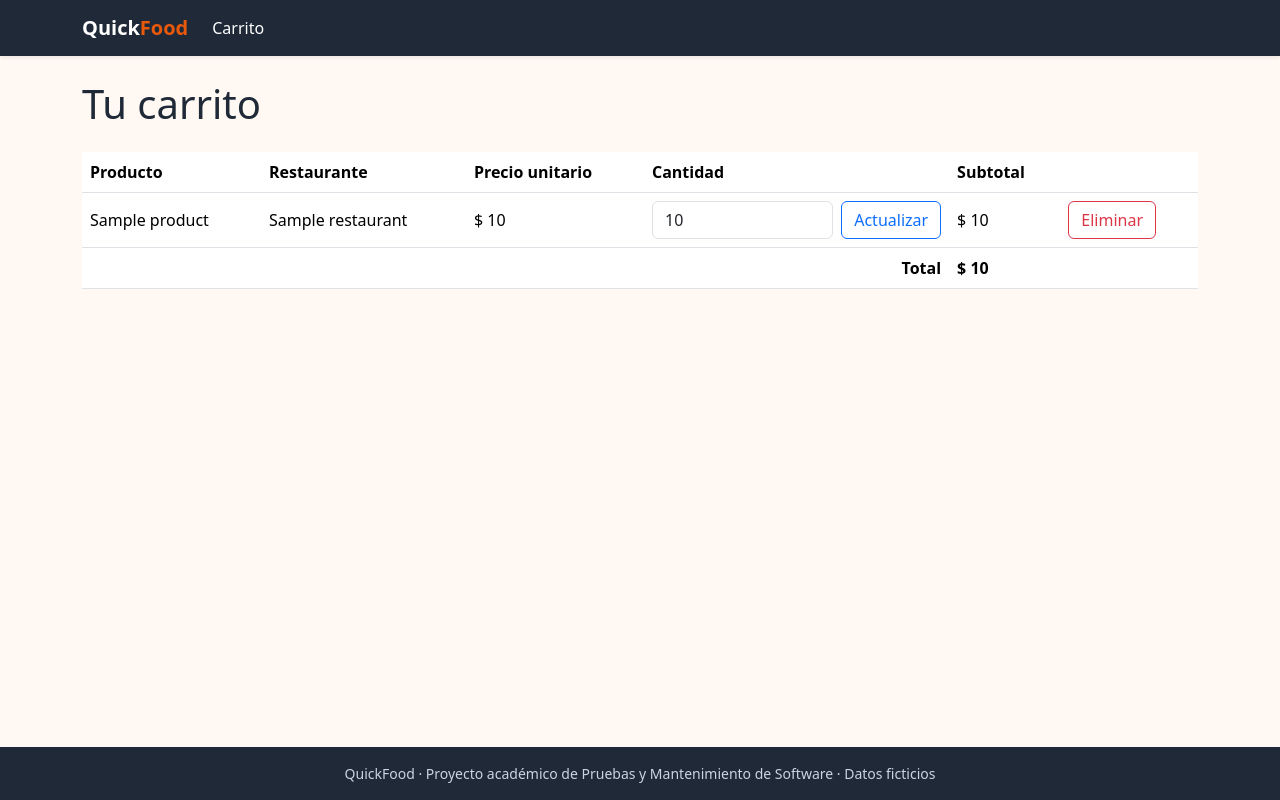
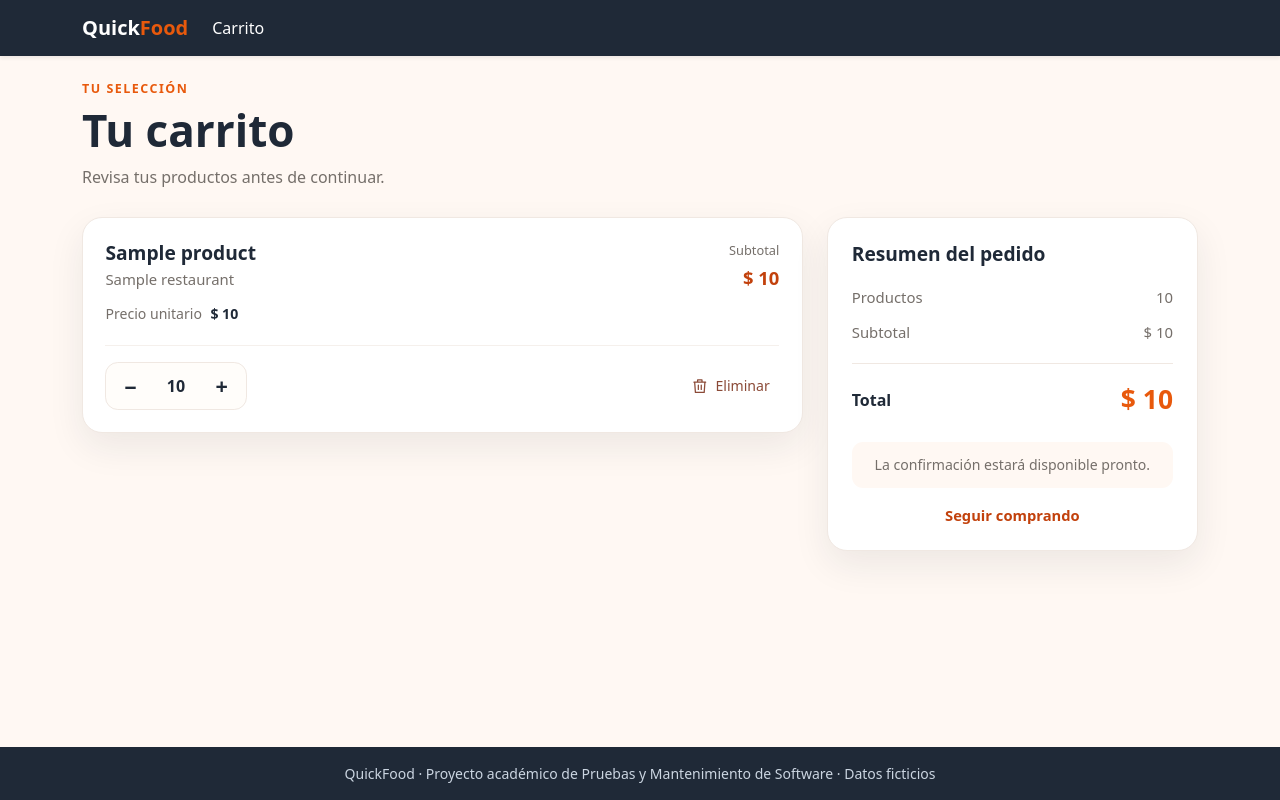
Before and after one commit to dramirezdlp99/quickfood, a Flask app: template app/templates/cart/view.html in a window 1280 px wide. Run offline with Flask 3, Linux system fonts and the light colour scheme; the template is opened without the code that fills it: most values are stand-ins (such as "Sample title", 1, 10 or a date in 2020).

Commit message:
feat(cart): diseno responsive del carrito con resumen y estado vacio

```diff
--- /dev/null
+++ b/app/static/css/cart.css
@@ -0,0 +1,67 @@
+#cart-page {
+  --cart-border: #f0e8e2;
+  --cart-muted: #756f6a;
+  --cart-shadow: 0 14px 36px rgba(31, 41, 55, .08);
+}
+
+.cart-header { margin-bottom: 1.75rem; }
+.cart-header h1 { margin: 0; color: var(--qf-dark); font-size: clamp(2rem, 4vw, 2.75rem); font-weight: 750; }
+.cart-eyebrow { margin-bottom: .35rem; color: var(--qf-primary); font-size: .78rem; font-weight: 700; letter-spacing: .12em; text-transform: uppercase; }
+.cart-intro { margin: .5rem 0 0; color: var(--cart-muted); }
+
+.cart-layout { display: grid; grid-template-columns: minmax(0, 1.65fr) minmax(17rem, .85fr); gap: 1.5rem; align-items: start; }
+.cart-items { display: grid; gap: 1rem; }
+.cart-item-card, .cart-summary-card, .cart-empty-card { border: 1px solid var(--cart-border); border-radius: 1.25rem; background: #fff; box-shadow: var(--cart-shadow); }
+.cart-item-card { padding: 1.4rem; }
+.cart-item-main { display: flex; justify-content: space-between; gap: 1.5rem; }
+.cart-item-copy h2 { margin: 0; color: var(--qf-dark); font-size: 1.2rem; font-weight: 700; }
+.cart-restaurant { margin: .25rem 0 .85rem; color: var(--cart-muted); font-size: .93rem; }
+.cart-unit-price { margin: 0; color: var(--cart-muted); font-size: .88rem; }
+.cart-unit-price strong { margin-left: .3rem; color: var(--qf-dark); }
+.cart-item-subtotal { display: grid; align-content: start; gap: .25rem; text-align: right; }
+.cart-item-subtotal span { color: var(--cart-muted); font-size: .8rem; }
+.cart-item-subtotal strong { color: var(--qf-primary-dark); font-size: 1.15rem; }
+.cart-item-actions { display: flex; justify-content: space-between; align-items: center; gap: 1rem; margin-top: 1.25rem; padding-top: 1rem; border-top: 1px solid #f5f0ec; }
+.cart-form { margin: 0; }
+.quantity-control { display: inline-flex; align-items: center; gap: .35rem; padding: .25rem; border: 1px solid var(--cart-border); border-radius: .8rem; background: #fffdfa; }
+.quantity-button, .quantity-input { width: 2.5rem; height: 2.4rem; border: 0; border-radius: .55rem; background: transparent; color: var(--qf-dark); text-align: center; }
+.quantity-button { display: grid; place-items: center; font-size: 1.35rem; font-weight: 600; }
+.quantity-button:hover:not(:disabled) { background: #fff0e6; color: var(--qf-primary-dark); }
+.quantity-button:disabled { cursor: not-allowed; opacity: .4; }
+.quantity-input { appearance: textfield; font-weight: 700; }
+.quantity-input::-webkit-inner-spin-button, .quantity-input::-webkit-outer-spin-button { margin: 0; appearance: none; }
+.quantity-input:focus-visible, .quantity-button:focus-visible, .remove-button:focus-visible, .cart-continue-link:focus-visible { outline: 3px solid rgba(232, 89, 12, .35); outline-offset: 2px; }
+.remove-button { display: inline-flex; align-items: center; gap: .4rem; padding: .45rem .6rem; border: 0; border-radius: .6rem; background: transparent; color: #8b4a37; font-size: .88rem; }
+.remove-button:hover { background: #fff1ec; color: #9f3219; }
+.remove-button svg { width: 1.1rem; height: 1.1rem; fill: none; stroke: currentColor; stroke-linecap: round; stroke-linejoin: round; stroke-width: 1.7; }
+
+.cart-summary-card { position: sticky; top: 1.25rem; padding: 1.5rem; }
+.cart-summary-card h2 { margin: 0 0 1.3rem; color: var(--qf-dark); font-size: 1.2rem; font-weight: 700; }
+.summary-row, .summary-total { display: flex; justify-content: space-between; gap: 1rem; }
+.summary-row { margin: .8rem 0; color: var(--cart-muted); font-size: .93rem; }
+.summary-total { align-items: center; margin: 1.25rem 0 1.35rem; padding-top: 1rem; border-top: 1px solid var(--cart-border); color: var(--qf-dark); font-weight: 700; }
+.summary-total strong { color: var(--qf-primary); font-size: 1.65rem; }
+.cart-confirm-button { width: 100%; padding: .8rem 1rem; font-weight: 700; }
+.cart-coming-soon { margin: 0; padding: .8rem; border-radius: .7rem; background: #fff8f3; color: var(--cart-muted); font-size: .88rem; text-align: center; }
+.cart-continue-link { display: block; margin-top: 1rem; color: var(--qf-primary-dark); font-size: .92rem; font-weight: 600; text-align: center; text-decoration: none; }
+.cart-continue-link:hover { text-decoration: underline; }
+
+.cart-empty-card { display: grid; justify-items: center; max-width: 38rem; margin: 2rem auto; padding: clamp(2rem, 7vw, 4rem); text-align: center; }
+.cart-empty-icon { width: 4.5rem; height: 4.5rem; margin-bottom: 1.25rem; fill: none; stroke: var(--qf-primary); stroke-linecap: round; stroke-linejoin: round; stroke-width: 2.2; }
+.cart-empty-card h1 { margin: 0; color: var(--qf-dark); font-size: 1.7rem; font-weight: 750; }
+.cart-empty-card p { margin: .65rem 0 1.4rem; color: var(--cart-muted); }
+.cart-empty-card .qf-btn { padding: .75rem 1.2rem; font-weight: 700; }
+
+@media (max-width: 767.98px) {
+  .cart-layout { grid-template-columns: minmax(0, 1fr); }
+  .cart-summary-card { position: static; }
+}
+
+@media (max-width: 479.98px) {
+  .cart-item-card { padding: 1rem; }
+  .cart-item-main { flex-direction: column; gap: .8rem; }
+  .cart-item-subtotal { grid-template-columns: auto 1fr; align-items: baseline; text-align: left; }
+  .cart-item-subtotal strong { justify-self: end; }
+  .cart-item-actions { align-items: flex-start; }
+  .remove-button { padding-right: 0; }
+}
--- /dev/null
+++ b/app/static/js/cart.js
@@ -0,0 +1,19 @@
+"use strict";
+
+document.addEventListener("DOMContentLoaded", () => {
+  document.querySelectorAll(".js-quantity-input").forEach((input) => {
+    input.addEventListener("change", () => {
+      if (input.form && input.reportValidity()) {
+        input.form.requestSubmit();
+      }
+    });
+  });
+
+  document.querySelectorAll("#cart-page form").forEach((form) => {
+    form.addEventListener("submit", () => {
+      form.querySelectorAll("button[type='submit']").forEach((button) => {
+        button.disabled = true;
+      });
+    });
+  });
+});
--- a/app/templates/cart/view.html
+++ b/app/templates/cart/view.html
@@ -1,69 +1,128 @@
 {% extends "base.html" %}
 {% block title %}Carrito · QuickFood{% endblock %}
 {% block content %}
-<section aria-labelledby="cart-title">
-  <h1 id="cart-title" class="mb-4">Tu carrito</h1>
+<link rel="stylesheet" href="{{ url_for('static', filename='css/cart.css') }}">
+<section id="cart-page" aria-labelledby="cart-title">
+  {% if summary.lines %}
+    <header class="cart-header">
+      <p class="cart-eyebrow">Tu selección</p>
+      <h1 id="cart-title">Tu carrito</h1>
+      <p class="cart-intro">Revisa tus productos antes de continuar.</p>
+    </header>
 
-  {% if summary.lines %}
-    <div class="table-responsive">
-      <table class="table align-middle">
-        <thead>
-          <tr>
-            <th scope="col">Producto</th>
-            <th scope="col">Restaurante</th>
-            <th scope="col">Precio unitario</th>
-            <th scope="col">Cantidad</th>
-            <th scope="col">Subtotal</th>
-            <th scope="col"><span class="visually-hidden">Acciones</span></th>
-          </tr>
-        </thead>
-        <tbody>
+    <div class="cart-layout">
+      <div class="cart-items" aria-label="Productos en el carrito">
         {% for line in summary.lines %}
-            <tr>
-              <td>{{ line.product.name }}</td>
-              <td>{{ line.product.restaurant.name }}</td>
-              <td>{{ line.product.price|cop }}</td>
-              <td>
-                <form method="post" action="{{ url_for('cart.update') }}" class="d-flex gap-2">
+          <article class="cart-item-card">
+            <div class="cart-item-main">
+              <div class="cart-item-copy">
+                <h2>{{ line.product.name }}</h2>
+                <p class="cart-restaurant">{{ line.product.restaurant.name }}</p>
+                <p class="cart-unit-price">Precio unitario <strong>{{ line.product.price|cop }}</strong></p>
+              </div>
+              <div class="cart-item-subtotal">
+                <span>Subtotal</span>
+                <strong>{{ line.subtotal|cop }}</strong>
+              </div>
+            </div>
+
+            <div class="cart-item-actions">
+              <div class="quantity-control" aria-label="Cantidad de {{ line.product.name }}">
+                <form method="post" action="{{ url_for('cart.update') }}" class="cart-form">
+                  <input type="hidden" name="csrf_token" value="{{ csrf_token() }}">
+                  <input type="hidden" name="product_id" value="{{ line.product.id }}">
+                  <input type="hidden" name="quantity" value="{{ line.quantity - 1 }}">
+                  <button class="quantity-button" type="submit" aria-label="Disminuir cantidad de {{ line.product.name }}">
+                    <span aria-hidden="true">−</span>
+                  </button>
+                </form>
+
+                <form method="post" action="{{ url_for('cart.update') }}" class="cart-form quantity-form js-quantity-form">
                   <input type="hidden" name="csrf_token" value="{{ csrf_token() }}">
                   <input type="hidden" name="product_id" value="{{ line.product.id }}">
                   <label class="visually-hidden" for="quantity-{{ line.product.id }}">Cantidad de {{ line.product.name }}</label>
-                  <input id="quantity-{{ line.product.id }}" class="form-control" type="number"
-                         name="quantity" min="0" max="20" value="{{ line.quantity }}" required>
-                  <button class="btn btn-outline-primary" type="submit">Actualizar</button>
+                  <input id="quantity-{{ line.product.id }}" class="quantity-input js-quantity-input"
+                         type="number" name="quantity" min="1" max="20" value="{{ line.quantity }}" required>
                 </form>
-              </td>
-              <td>{{ line.subtotal|cop }}</td>
-              <td>
-                <form method="post" action="{{ url_for('cart.remove') }}">
+
+                <form method="post" action="{{ url_for('cart.update') }}" class="cart-form">
                   <input type="hidden" name="csrf_token" value="{{ csrf_token() }}">
                   <input type="hidden" name="product_id" value="{{ line.product.id }}">
-                  <button class="btn btn-outline-danger" type="submit">Eliminar</button>
+                  <input type="hidden" name="quantity" value="{{ line.quantity + 1 }}">
+                  <button class="quantity-button" type="submit" aria-label="Aumentar cantidad de {{ line.product.name }}"
+                          {% if line.quantity >= 20 %}disabled{% endif %}>
+                    <span aria-hidden="true">+</span>
+                  </button>
                 </form>
-              </td>
-            </tr>
+              </div>
+
+              <form method="post" action="{{ url_for('cart.remove') }}" class="cart-form">
+                <input type="hidden" name="csrf_token" value="{{ csrf_token() }}">
+                <input type="hidden" name="product_id" value="{{ line.product.id }}">
+                <button class="remove-button" type="submit" aria-label="Eliminar {{ line.product.name }} del carrito">
+                  <svg aria-hidden="true" viewBox="0 0 24 24" focusable="false">
+                    <path d="M4 7h16M10 11v6m4-6v6M5 7l1 14h12l1-14M9 7V4h6v3" />
+                  </svg>
+                  <span>Eliminar</span>
+                </button>
+              </form>
+            </div>
+          </article>
         {% endfor %}
-        </tbody>
-        <tfoot>
-          <tr>
-            <th scope="row" colspan="4" class="text-end">Total</th>
-            <td class="fw-bold">{{ summary.total|cop }}</td>
-            <td></td>
-          </tr>
-        </tfoot>
-      </table>
+      </div>
+
+      <aside class="cart-summary-card" aria-labelledby="summary-title">
+        <h2 id="summary-title">Resumen del pedido</h2>
+        <div class="summary-row">
+          <span>Productos</span>
+          <span>{{ summary.lines|sum(attribute='quantity') }}</span>
+        </div>
+        <div class="summary-row">
+          <span>Subtotal</span>
+          <span>{{ summary.total|cop }}</span>
+        </div>
+        <div class="summary-total">
+          <span>Total</span>
+          <strong>{{ summary.total|cop }}</strong>
         </div>
 
         {% if endpoint_exists('orders.confirm') %}
-      <a class="btn btn-primary" href="{{ url_for('orders.confirm') }}">Confirmar pedido</a>
+          <form method="post" action="{{ url_for('orders.confirm') }}" class="cart-form">
+            <input type="hidden" name="csrf_token" value="{{ csrf_token() }}">
+            <button class="btn qf-btn cart-confirm-button" type="submit">Confirmar pedido</button>
+          </form>
+        {% else %}
+          <p class="cart-coming-soon">La confirmación estará disponible pronto.</p>
         {% endif %}
+
+        {% if endpoint_exists('restaurants.index') %}
+          <a class="cart-continue-link" href="{{ url_for('restaurants.index') }}">Seguir comprando</a>
         {% else %}
-    <p>Tu carrito está vacío.</p>
+          <a class="cart-continue-link" href="{{ url_for('home.index') }}">Seguir comprando</a>
+        {% endif %}
+      </aside>
+    </div>
+  {% else %}
+    <div class="cart-empty-card">
+      <svg class="cart-empty-icon" aria-hidden="true" viewBox="0 0 64 64" focusable="false">
+        <path d="M8 12h7l5.5 29h27L54 21H18M24 49h.1M46 49h.1" />
+        <circle cx="25" cy="52" r="3.5" />
+        <circle cx="47" cy="52" r="3.5" />
+        <path d="M25 29h20M35 19v20" />
+      </svg>
+      <h1 id="cart-title">Tu carrito está vacío</h1>
+      <p>Explora el menú y encuentra algo rico para disfrutar.</p>
       {% if endpoint_exists('restaurants.index') %}
-      <a class="btn btn-primary" href="{{ url_for('restaurants.index') }}">Seguir comprando</a>
+        <a class="btn qf-btn" href="{{ url_for('restaurants.index') }}">Explorar restaurantes</a>
       {% else %}
-      <a class="btn btn-primary" href="{{ url_for('home.index') }}">Seguir comprando</a>
+        <a class="btn qf-btn" href="{{ url_for('home.index') }}">Explorar restaurantes</a>
       {% endif %}
+    </div>
   {% endif %}
 </section>
 {% endblock %}
+
+{% block scripts %}
+  {{ super() }}
+  <script src="{{ url_for('static', filename='js/cart.js') }}" defer></script>
+{% endblock %}
```
Lines whose indentation alone changed are shown as unchanged.
